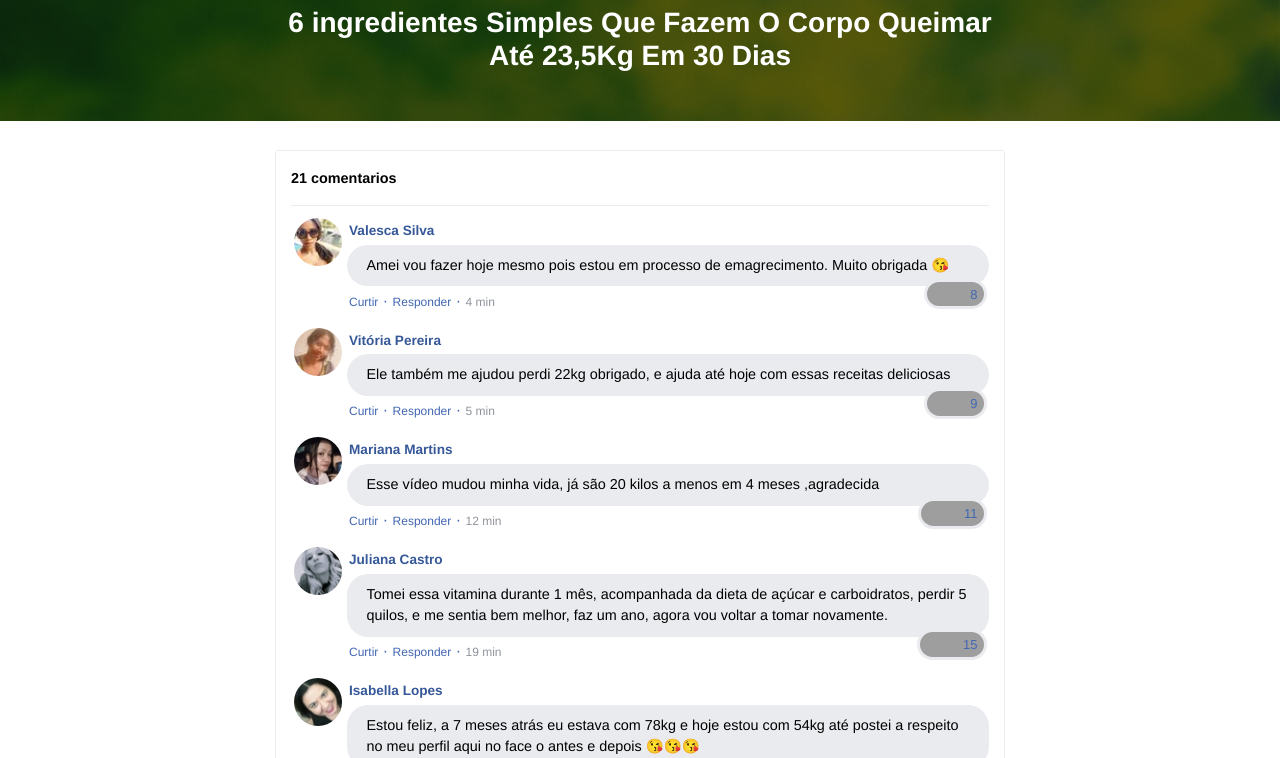
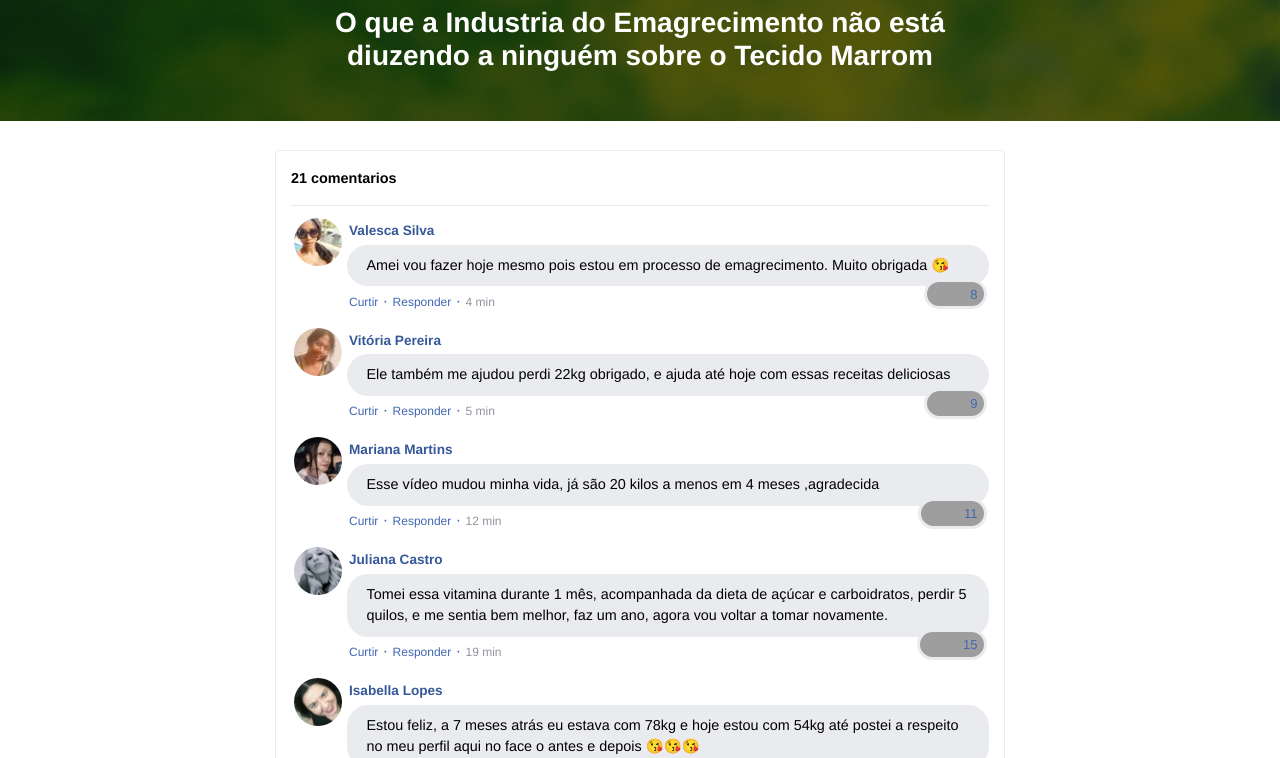
Before and after one commit to joaogabrielmkt/protocolzerobarriga.digital, a plain HTML site: page index.html in a window 1280 px wide. Shown: the part 138-896 px from the top of the page. Drawn offline with nearby package versions, Linux system fonts and the light colour scheme; grey boxes are pictures that could not be loaded; a script that the page names is missing.

Commit message:
Add files via upload

```diff
--- a/index.html
+++ b/index.html
@@ -84,7 +84,7 @@
             <img class="img-fluid" src="./assets/img/ultrasecreto.svg">
 
             <!-- Headline -->
-            <h3 class="my-4"><b>6 ingredientes Simples Que Fazem O Corpo Queimar Até 23,5Kg Em 30 Dias</b></h3>
+            <h3 class="my-4"><b>O que a Industria do Emagrecimento não está diuzendo a ninguém sobre o Tecido Marrom</b></h3>
 
             <!-- VSL -->
             <script type="text/javascript" id="scr_624a4f3834cf0a00090447c2">var s=document.createElement("script");s.src="https://cdn.converteai.net/88fe285e-d2c1-48bc-b52e-f0253dbf5bf0/players/624a4f3834cf0a00090447c2/player.js",s.async=!0,document.head.appendChild(s);</script>
```
